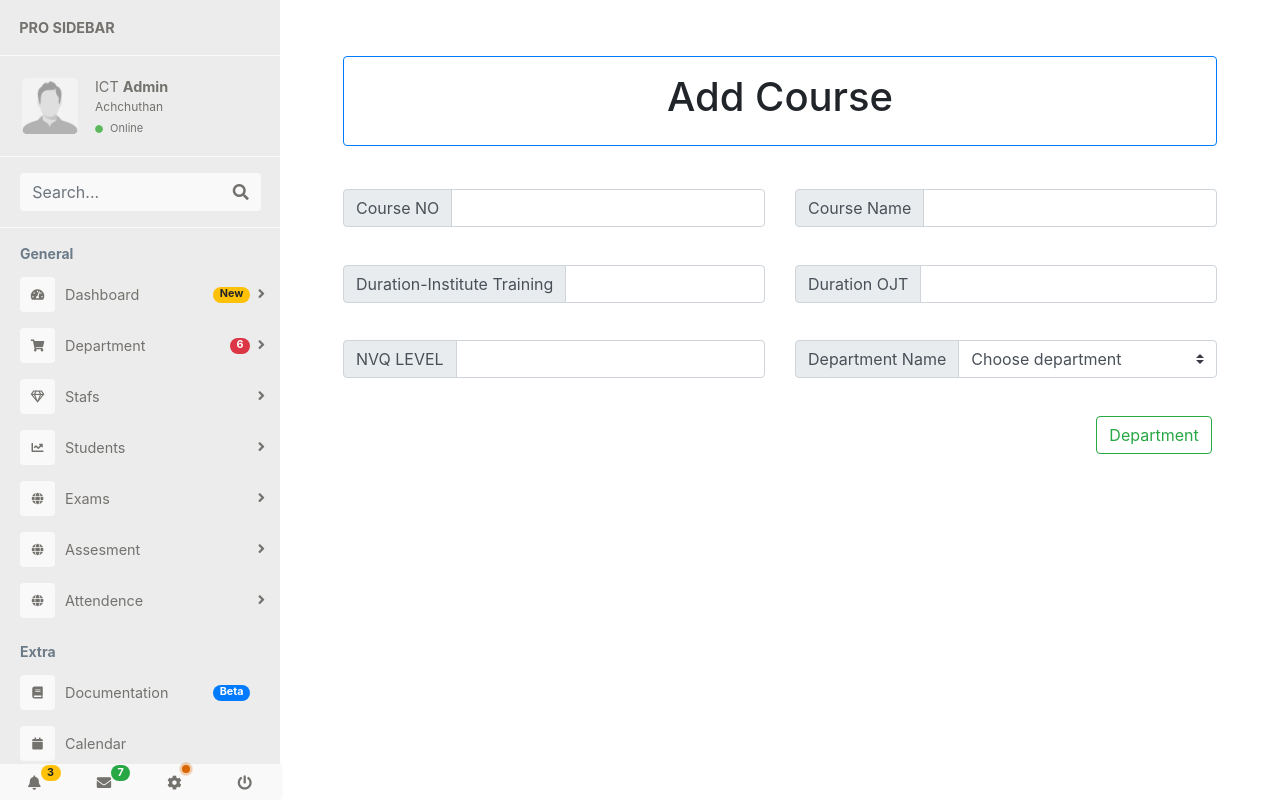
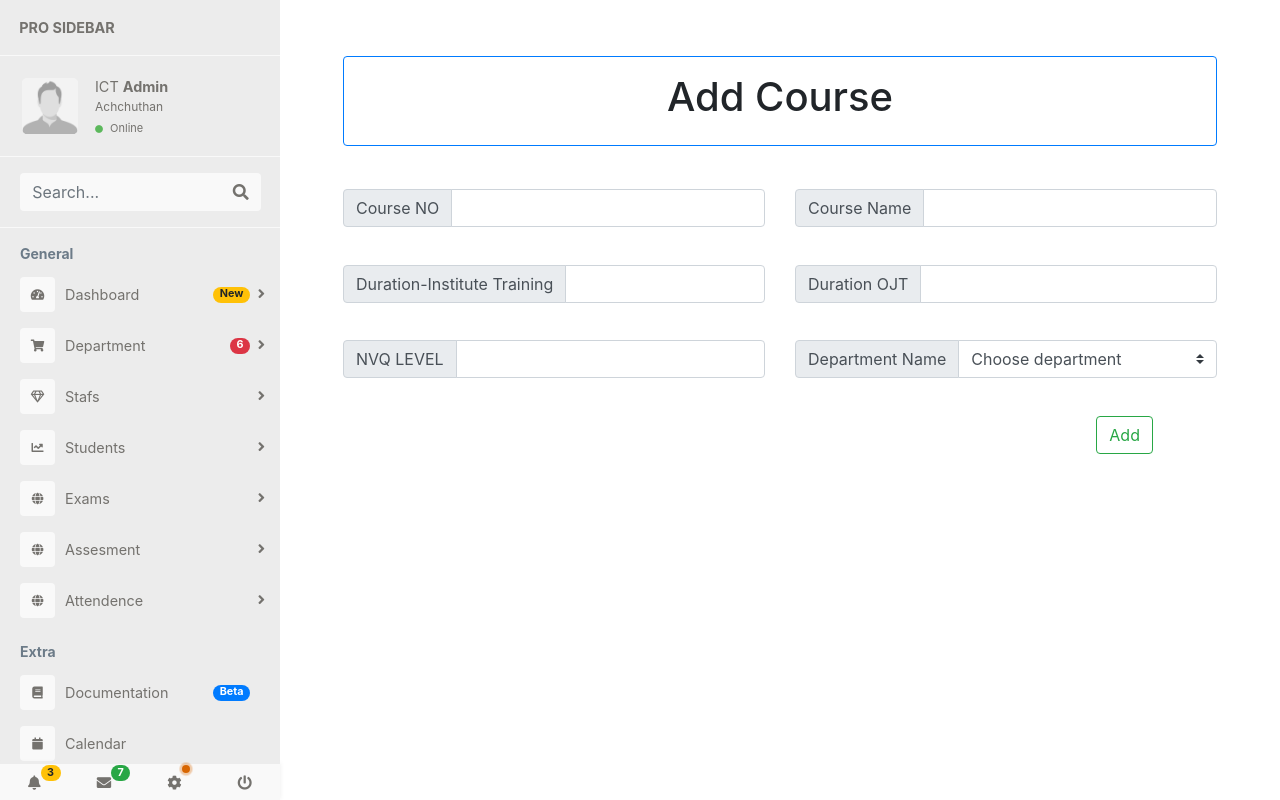
Before and after one commit to ictslgti/ERMS, a PHP site: page /course.php in a window 1280 px wide. Run offline with PHP 8.4, Linux system fonts and the light colour scheme; some libraries are stand-ins or nearby versions.

Commit message:
Update course.php

```diff
--- a/course.php
+++ b/course.php
@@ -139,7 +139,7 @@ $description = "Online Examination Result  Management System (ERMS)-SLGTI";
                      <div class="row">
                      <div class="col-10 "></div>
                      <div class="col-2">
-                     <button type="button" class="btn btn-outline-success " >Department</button>
+                     <button type="button" class="btn btn-outline-success " >Add</button>
                      </div>
                      </div>
 </form>
```
